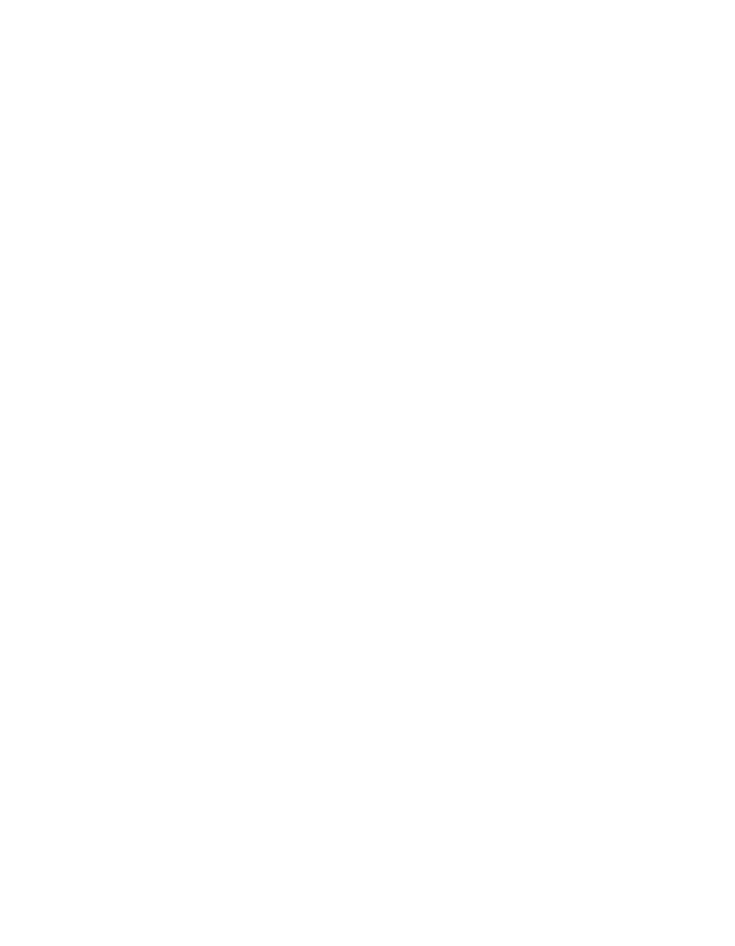
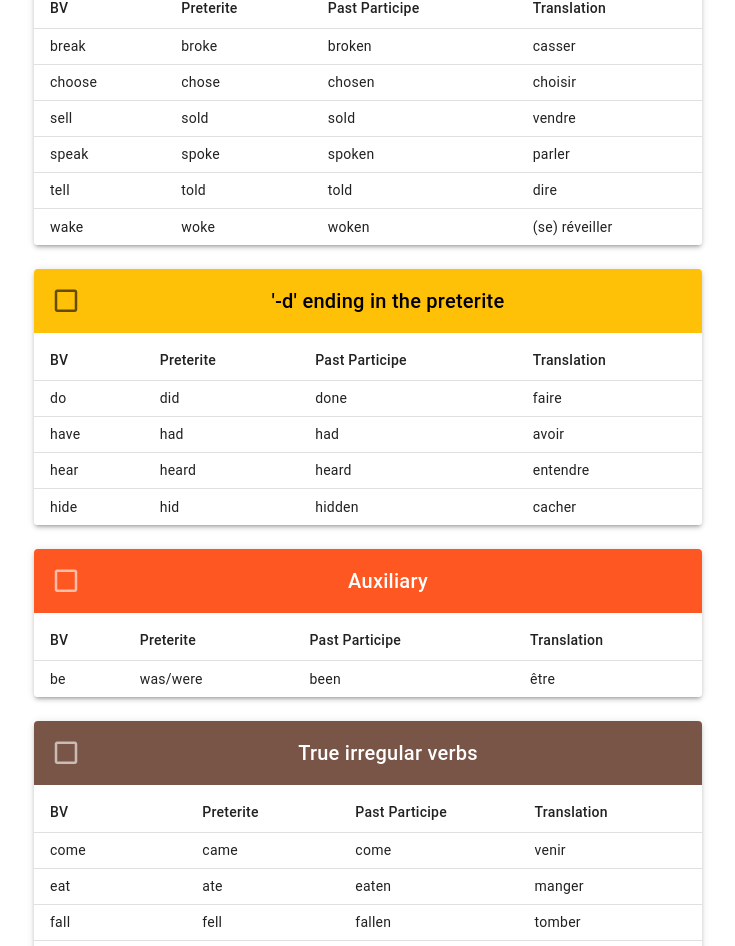
Before and after one commit to snaideros/eng-irreg-verbs, a Vue app: page / in a window 1280 px wide. Shown: the part 1851-2797 px from the top of the page, without its empty margins (272-1007 px from the left). Before the commit the page ends 1720 px from the top, so only its background shows below. Built offline with nearby package versions, Linux system fonts and the light colour scheme; a small style sheet from the web is missing.

Commit message:
feat: add end of verbs list + select verbs to test

```diff
--- a/public/verbs.json
+++ b/public/verbs.json
@@ -5,52 +5,52 @@
         "preterite": "built",
         "past_participe": "built",
         "translation": ["construire"]
-    },{
+    }, {
         "bv": "dream",
         "preterite": "dreamt",
         "past_participe": "dreamt",
         "translation": ["rêver"]
-    },{
+    }, {
         "bv": "feel",
         "preterite": "felt",
         "past_participe": "felt",
         "translation": ["(se) sentir", "ressentir"]
-    },{
+    }, {
         "bv": "keep",
         "preterite": "kept",
         "past_participe": "kept",
         "translation": ["garder"]
-    },{
+    }, {
         "bv": "learn",
         "preterite": "learnt",
         "past_participe": "learnt",
         "translation": ["apprendre"]
-    },{
+    }, {
         "bv": "lose",
         "preterite": "lost",
         "past_participe": "lost",
         "translation": ["perdre"]
-    },{
+    }, {
         "bv": "mean",
         "preterite": "meant",
         "past_participe": "meant",
         "translation": ["vouloir dire", "signifier"]
-    },{
+    }, {
         "bv": "meet",
         "preterite": "met",
         "past_participe": "met",
         "translation": ["rencontrer"]
-    },{
+    }, {
         "bv": "send",
         "preterite": "sent",
         "past_participe": "sent",
         "translation": ["envoyer"]
-    },{
+    }, {
         "bv": "sleep",
         "preterite": "slept",
         "past_participe": "slept",
         "translation": ["dormir"]
-    },{
+    }, {
         "bv": "spend",
         "preterite": "spent",
         "past_participe": "spent",
@@ -63,27 +63,27 @@
         "preterite": "began",
         "past_participe": "begun",
         "translation": ["commencer"]
-    },{
+    }, {
         "bv": "drink",
         "preterite": "drank",
         "past_participe": "drunk",
         "translation": ["boire"]
-    },{
+    }, {
         "bv": "drive",
         "preterite": "drove",
         "past_participe": "driven",
         "translation": ["conduire"]
-    },{
+    }, {
         "bv": "ride",
         "preterite": "rode",
         "past_participe": "ridden",
         "translation": ["monter (à cheval, etc.)"]
-    },{
+    }, {
         "bv": "sing",
         "preterite": "sang",
         "past_participe": "sung",
         "translation": ["chanter"]
-    },{
+    }, {
         "bv": "write",
         "preterite": "wrote",
         "past_participe": "written",
@@ -96,12 +96,12 @@
         "preterite": "cut",
         "past_participe": "cut",
         "translation": ["couper"]
-    },{
+    }, {
         "bv": "let",
         "preterite": "let",
         "past_participe": "let",
         "translation": ["laisser", "permettre", "louer"]
-    },{
+    }, {
         "bv": "put",
         "preterite": "put",
         "past_participe": "put",
@@ -114,22 +114,22 @@
         "preterite": "brought",
         "past_participe": "brought",
         "translation": ["apporter"]
-    },{
+    }, {
         "bv": "buy",
         "preterite": "bought",
         "past_participe": "bought",
         "translation": ["acheter"]
-    },{
+    }, {
         "bv": "catch",
         "preterite": "caught",
         "past_participe": "caught",
         "translation": ["attraper"]
-    },{
+    }, {
         "bv": "fight",
         "preterite": "fought",
         "past_participe": "fought",
         "translation": ["(se) battre", "combattre"]
-    },{
+    }, {
         "bv": "think",
         "preterite": "thought",
         "past_participe": "thought",
@@ -142,15 +142,162 @@
         "preterite": "flew",
         "past_participe": "flown",
         "translation": ["voler"]
-    },{
+    }, {
         "bv": "know",
         "preterite": "knew",
         "past_participe": "known",
         "translation": ["connaitre", "savoir"]
-    },{
+    }, {
         "bv": "throw",
         "preterite": "threw",
         "past_participe": "thrown",
         "translation": ["jeter"]
     }]
+}, {
+    "family": "The sound '/əʊ/'",
+    "verbs": [{
+        "bv": "break",
+        "preterite": "broke",
+        "past_participe": "broken",
+        "translation": ["casser"]
+    }, {
+        "bv": "choose",
+        "preterite": "chose",
+        "past_participe": "chosen",
+        "translation": ["choisir"]
+    }, {
+        "bv": "sell",
+        "preterite": "sold",
+        "past_participe": "sold",
+        "translation": ["vendre"]
+    }, {
+        "bv": "speak",
+        "preterite": "spoke",
+        "past_participe": "spoken",
+        "translation": ["parler"]
+    }, {
+        "bv": "tell",
+        "preterite": "told",
+        "past_participe": "told",
+        "translation": ["dire"]
+    }, {
+        "bv": "wake",
+        "preterite": "woke",
+        "past_participe": "woken",
+        "translation": ["(se) réveiller"]
+    }]
+}, {
+    "family": "'-d' ending in the preterite",
+    "verbs": [{
+        "bv": "do",
+        "preterite": "did",
+        "past_participe": "done",
+        "translation": ["faire"]
+    }, {
+        "bv": "have",
+        "preterite": "had",
+        "past_participe": "had",
+        "translation": ["avoir"]
+    }, {
+        "bv": "hear",
+        "preterite": "heard",
+        "past_participe": "heard",
+        "translation": ["entendre"]
+    }, {
+        "bv": "hide",
+        "preterite": "hid",
+        "past_participe": "hidden",
+        "translation": ["cacher"]
+    }]
+}, {
+    "family": "Auxiliary",
+    "verbs": [{
+        "bv": "be",
+        "preterite": "was/were",
+        "past_participe": "been",
+        "translation": ["être"]
+    }]
+}, {
+    "family": "True irregular verbs",
+    "verbs": [{
+        "bv": "come",
+        "preterite": "came",
+        "past_participe": "come",
+        "translation": ["venir"]
+    }, {
+        "bv": "eat",
+        "preterite": "ate",
+        "past_participe": "eaten",
+        "translation": ["manger"]
+    }, {
+        "bv": "fall",
+        "preterite": "fell",
+        "past_participe": "fallen",
+        "translation": ["tomber"]
+    }, {
+        "bv": "find",
+        "preterite": "found",
+        "past_participe": "found",
+        "translation": ["trouver"]
+    }, {
+        "bv": "forget",
+        "preterite": "forgot",
+        "past_participe": "forgotten",
+        "translation": ["oublier"]
+    }, {
+        "bv": "go",
+        "preterite": "went",
+        "past_participe": "gone",
+        "translation": ["aller"]
+    }, {
+        "bv": "make",
+        "preterite": "made",
+        "past_participe": "made",
+        "translation": ["faire", "fabriquer"]
+    }, {
+        "bv": "pay",
+        "preterite": "paid",
+        "past_participe": "paid",
+        "translation": ["payer"]
+    }, {
+        "bv": "run",
+        "preterite": "ran",
+        "past_participe": "run",
+        "translation": ["courir"]
+    }, {
+        "bv": "say",
+        "preterite": "said",
+        "past_participe": "said",
+        "translation": ["dire"]
+    }, {
+        "bv": "see",
+        "preterite": "saw",
+        "past_participe": "seen",
+        "translation": ["voir"]
+    }, {
+        "bv": "shoot",
+        "preterite": "shot",
+        "past_participe": "shot",
+        "translation": ["tirer"]
+    }, {
+        "bv": "sit",
+        "preterite": "sat",
+        "past_participe": "sat",
+        "translation": ["s'asseoir"]
+    }, {
+        "bv": "take",
+        "preterite": "took",
+        "past_participe": "taken",
+        "translation": ["prendre"]
+    }, {
+        "bv": "understand",
+        "preterite": "understood",
+        "past_participe": "understood",
+        "translation": ["comprendre"]
+    }, {
+        "bv": "win",
+        "preterite": "won",
+        "past_participe": "won",
+        "translation": ["gagner"]
+    }]
 }]
--- a/src/components/ListOfVerbs.vue
+++ b/src/components/ListOfVerbs.vue
@@ -8,8 +8,17 @@
         <v-card
           elevation="3"
         >
-          <v-card-title class="text-center pa-3" :class="{ [`bg-${colors[ndx]}`]: true }">
-            {{ f.family }}
+          <v-card-title class="text-center pa-3 d-flex align-center" :class="{ [`bg-${colors[ndx]}`]: true }">
+            <v-checkbox-btn
+              v-model="selectedFamilies"
+              color="white"
+              hide-details
+              inline
+              :value="ndx"
+            />
+            <div class="flex-grow-1 text-center">
+              {{ f.family }}
+            </div>
           </v-card-title>
           <v-card-text class="pa-0 pt-2">
             <v-table
@@ -64,8 +73,8 @@
     'amber',
     //'orange',
     'deep-orange',
-    //'brown',
+    'brown',
   ];
   const appStore = useAppStore();
-  const { verbsList } = storeToRefs(appStore);
+  const { verbsList, selectedFamilies } = storeToRefs(appStore);
 </script>
--- a/src/pages/exercise.vue
+++ b/src/pages/exercise.vue
@@ -113,12 +113,18 @@
   };
 
   const appStore = useAppStore();
-  const { verbsList } = storeToRefs(appStore);
+  const { verbsList, selectedFamilies } = storeToRefs(appStore);
   const keys = ['bv', 'preterite', 'past_participe', 'translation'];
   const answers = ref({});
   const color = ref({});
   const exercise = computed(() => {
-    const list = [].concat(...verbsList.value.map(vl => vl.verbs.map(v => {
+    const filteredVerbsList = selectedFamilies.value.length == 0
+      ? verbsList.value
+      : verbsList.value.reduce((a, v, n) => {
+        if (selectedFamilies.value.includes(n)) a.push(v);
+        return a;
+      }, []);
+    const list = [].concat(...filteredVerbsList.map(vl => vl.verbs.map(v => {
       const input = keys.at(Math.floor(Math.random() * 4));
       const out = {
         ...v,
--- a/src/stores/app.js
+++ b/src/stores/app.js
@@ -4,7 +4,8 @@
 
 export const useAppStore = defineStore('app', () => {
   const verbsList = ref([]);
+  const selectedFamilies = ref([]);
   axios.get('./verbs.json')
     .then(v => verbsList.value = v.data);
-  return { verbsList };
+  return { verbsList, selectedFamilies };
 })
```
